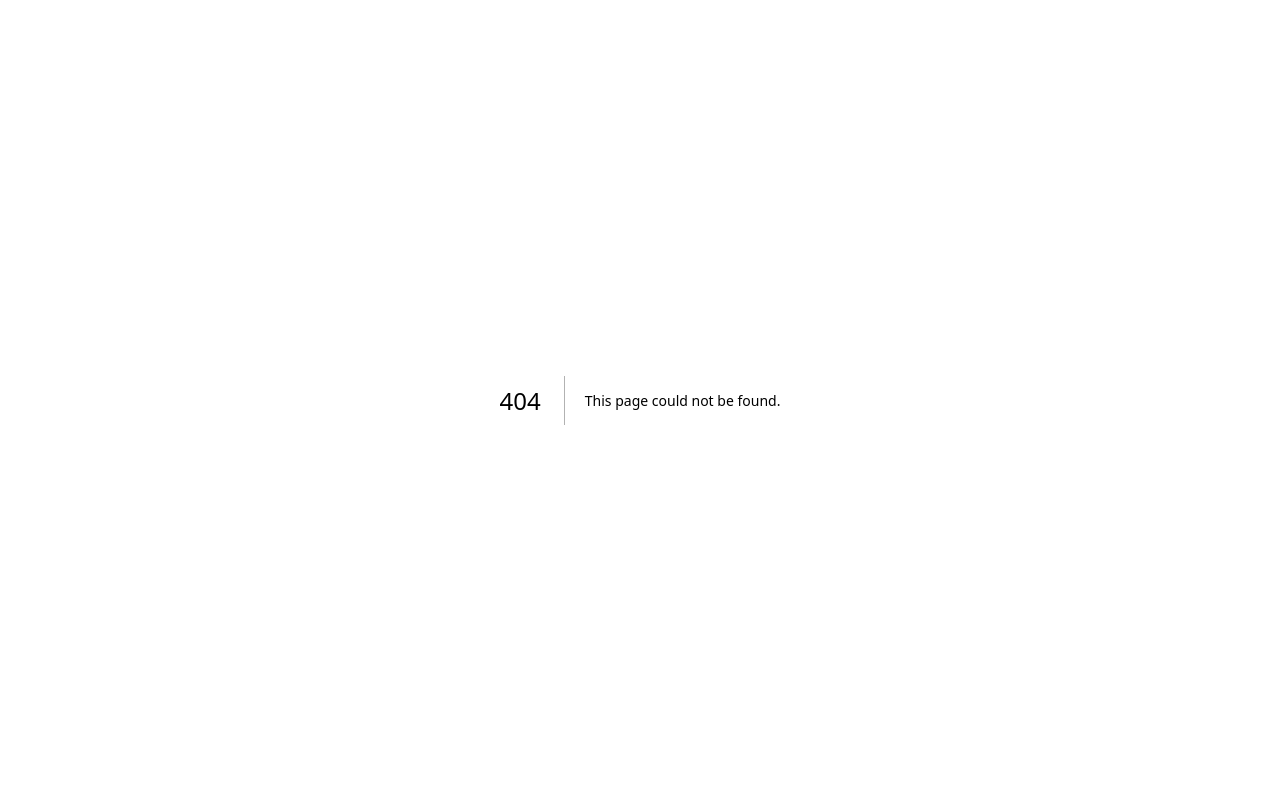
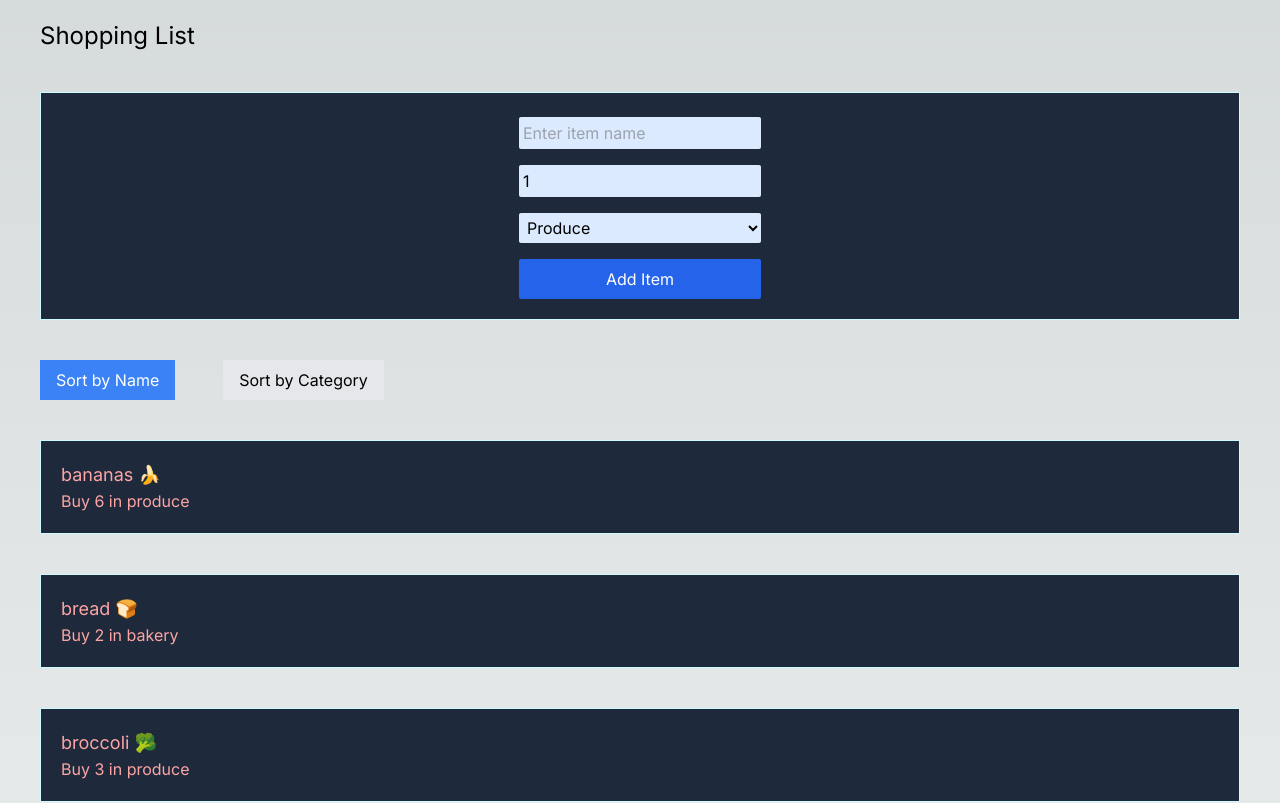
Before and after one commit to Ivhega/cprg306-assignments, a Next.js app: page /week-6 in a window 1280 px wide. Before the commit this address had no page. Shown: the top 803 px of the page. Built offline with nearby package versions, Linux system fonts and the light colour scheme.

Commit message:
merging week4 and 5

```diff
--- a/app/page.js
+++ b/app/page.js
@@ -9,6 +9,7 @@ export default function Home() {
       <p><Link href="./week-3">Week 3 assignment</Link></p>
       <p><Link href="./week-4">Week 4 assignment</Link></p>
       <p><Link href="./week-5">Week 5 assignment</Link></p>
+      <p><Link href="./week-6">Week 6 assignment</Link></p>
     </main>
   );
 };
--- /dev/null
+++ b/app/week-6/item-list.js
@@ -0,0 +1,66 @@
+'use client';
+
+import React, { useState } from 'react';
+import Item from './item';
+
+export default function ItemList({ items }) {
+  const [sortBy, setSortBy] = useState('name');
+
+  // Function to handle sorting
+  const handleSort = (sortBy) => {
+    setSortBy(sortBy);
+  };
+
+  // Function to sort items
+  const sortedItems = [...items].sort((a, b) => {
+    if (sortBy === 'name') {
+      // Sort alphabetically by name
+      let nameA = a.name.toUpperCase();
+      let nameB = b.name.toUpperCase();
+      if (nameA < nameB) {
+        return -1;
+      }
+      if (nameA > nameB) {
+        return 1;
+      }
+      return 0;
+    } else if (sortBy === 'category') {
+      // Sort alphabetically by category
+      let categoryA = a.category.toUpperCase();
+      let categoryB = b.category.toUpperCase();
+      if (categoryA < categoryB) {
+        return -1;
+      }
+      if (categoryA > categoryB) {
+        return 1;
+      }
+      return 0;
+    }
+    return 0;
+  });
+
+  return (
+    <main>
+      <div className="mt-4 mb-4">
+        <button
+          onClick={() => handleSort('name')}
+          className={`px-4 py-2 mx-10 ${sortBy === 'name' ? 'bg-blue-500 text-white' : 'bg-gray-200'}`}
+        >
+          Sort by Name
+        </button>
+        <button
+          onClick={() => handleSort('category')}
+          className={`px-4 py-2 mx-2 ${sortBy === 'category' ? 'bg-blue-500 text-white' : 'bg-gray-200'}`}
+        >
+          Sort by Category
+        </button>
+      </div>
+      <ul>
+        {/* Render sortedItems */}
+        {sortedItems.map((item) => (
+          <Item key={item.id} name={item.name} quantity={item.quantity} category={item.category} />
+        ))}
+      </ul>
+    </main>
+  );
+}
--- /dev/null
+++ b/app/week-6/item.js
@@ -0,0 +1,10 @@
+
+
+export default function Item({ name, quantity, category }) {
+    return (
+      <div className="text-red-300 bg-slate-800 border border-cyan-100 mx-10 m-10 p-5">
+        <h3 className="text-lg">{name}</h3>
+        <p>Buy {quantity} in {category}</p>
+      </div>
+    );
+  }
--- /dev/null
+++ b/app/week-6/items.json
@@ -0,0 +1,74 @@
+[
+    {
+      "id": "1h2GJKH12gkHG31h1H",
+      "name": "milk, 4 L 🥛",
+      "quantity": 1,
+      "category": "dairy"
+    },
+    {
+      "id": "2KJH3k2j3H1k2J3K1H",
+      "name": "bread 🍞",
+      "quantity": 2,
+      "category": "bakery"
+    },
+    {
+      "id": "3h2KJH3k2j3H1k2J3",
+      "name": "eggs, dozen 🥚",
+      "quantity": 2,
+      "category": "dairy"
+    },
+    {
+      "id": "4k2J3K1H2GJKH12gk",
+      "name": "bananas 🍌",
+      "quantity": 6,
+      "category": "produce"
+    },
+    {
+      "id": "5H1h1H2KJH3k2j3H",
+      "name": "broccoli 🥦",
+      "quantity": 3,
+      "category": "produce"
+    },
+    {
+      "id": "6H1k2J3K1H2GJKH1",
+      "name": "chicken breasts, 1 kg 🍗",
+      "quantity": 1,
+      "category": "meat"
+    },
+    {
+      "id": "7gkHG31h1H2KJH3k",
+      "name": "pasta sauce 🍝",
+      "quantity": 3,
+      "category": "canned goods"
+    },
+    {
+      "id": "8j3H1k2J3K1H2GJK",
+      "name": "spaghetti, 454 g 🍝",
+      "quantity": 2,
+      "category": "dry goods"
+    },
+    {
+      "id": "9H12gkHG31h1H2KJ",
+      "name": "toilet paper, 12 pack 🧻",
+      "quantity": 1,
+      "category": "household"
+    },
+    {
+      "id": "10H3k2j3H1k2J3K1",
+      "name": "paper towels, 6 pack",
+      "quantity": 1,
+      "category": "household"
+    },
+    {
+      "id": "11k2J3K1H2GJKH12",
+      "name": "dish soap 🍽️",
+      "quantity": 1,
+      "category": "household"
+    },
+    {
+      "id": "12GJKH12gkHG31h1",
+      "name": "hand soap 🧼",
+      "quantity": 4,
+      "category": "household"
+    }
+  ]
--- /dev/null
+++ b/app/week-6/new-item.js
@@ -0,0 +1,86 @@
+'use client';
+
+import React, { useState } from 'react';
+
+export default function NewItem({ onAddItem }) {
+  const [name, setName] = useState('');
+  const [quantity, setQuantity] = useState(1);
+  const [category, setCategory] = useState('produce');
+
+  const handleSubmit = (event) => {
+    event.preventDefault();
+
+    // Generate a random id for the new item
+    const id = generateId();
+
+    // Create the item object
+    const newItem = { id, name, quantity, category };
+
+    // Call the onAddItem prop and pass the newItem object
+    onAddItem(newItem);
+
+    // Reset the form fields
+    setName('');
+    setQuantity(1);
+    setCategory('produce');
+  };
+
+  // Function to generate a random id
+  const generateId = () => {
+    return '_' + Math.random().toString(36).substr(2, 9);
+  };
+
+  return (
+    <div className="flex item-center justify-center text-red-300 bg-slate-800 border border-cyan-100 mx-10 m-10 p-5">
+      <form onSubmit={handleSubmit}>
+        <div className="block mb-4">
+          <input
+            className="block mt-1 p-1 w-full rounded-sm text-black bg-blue-100 focus:bg-white"
+            type="text"
+            value={name}
+            onChange={(event) => setName(event.target.value)}
+            placeholder="Enter item name"
+            required
+          />
+        </div>
+        <div className="block mb-4">
+          <input
+            className="block mt-1 p-1 w-full rounded-sm text-black bg-blue-100 focus:bg-white"
+            type="number"
+            value={quantity}
+            onChange={(event) => setQuantity(Number(event.target.value))}
+            min="1"
+            max="99"
+            required
+          />
+        </div>
+        <div className="block mb-4">
+          <select
+            className="block mt-1 p-1 w-full rounded-sm text-black bg-blue-100 focus:bg-white"
+            value={category}
+            onChange={(event) => setCategory(event.target.value)}
+            required
+          >
+            <option value="produce">Produce</option>
+            <option value="dairy">Dairy</option>
+            <option value="bakery">Bakery</option>
+            <option value="meat">Meat</option>
+            <option value="frozen">Frozen Foods</option>
+            <option value="canned">Canned Goods</option>
+            <option value="dry">Dry Goods</option>
+            <option value="beverages">Beverages</option>
+            <option value="snacks">Snacks</option>
+            <option value="household">Household</option>
+            <option value="other">Other</option>
+          </select>
+        </div>
+        <button
+          className="w-full py-2 px-4 rounded-sm bg-blue-600 hover:bg-blue-400 text-white"
+          type="submit"
+        >
+          Add Item
+        </button>
+      </form>
+    </div>
+  );
+}
--- /dev/null
+++ b/app/week-6/page.js
@@ -0,0 +1,27 @@
+'use client';
+
+import React, { useState } from 'react';
+import ItemList from "./item-list";
+import NewItem from "./new-item";
+import itemsData from "./items.json";
+
+export default function Page() {
+  // Initialize state with items from items.json
+  const [items, setItems] = useState(itemsData);
+
+  // Event handler to add a new item to the list
+  const handleAddItem = (newItem) => {
+    // Assuming newItem is an object with properties: name, quantity, category
+    setItems([...items, newItem]);
+  };
+
+  return (
+    <main>
+      <h1 className="text-2xl mt-5 mx-10">Shopping List</h1>
+      {/* Render NewItem component and pass handleAddItem as prop */}
+      <NewItem onAddItem={handleAddItem} />
+      {/* Render ItemList component and pass items as prop */}
+      <ItemList items={items} />
+    </main>
+  );
+}
```
